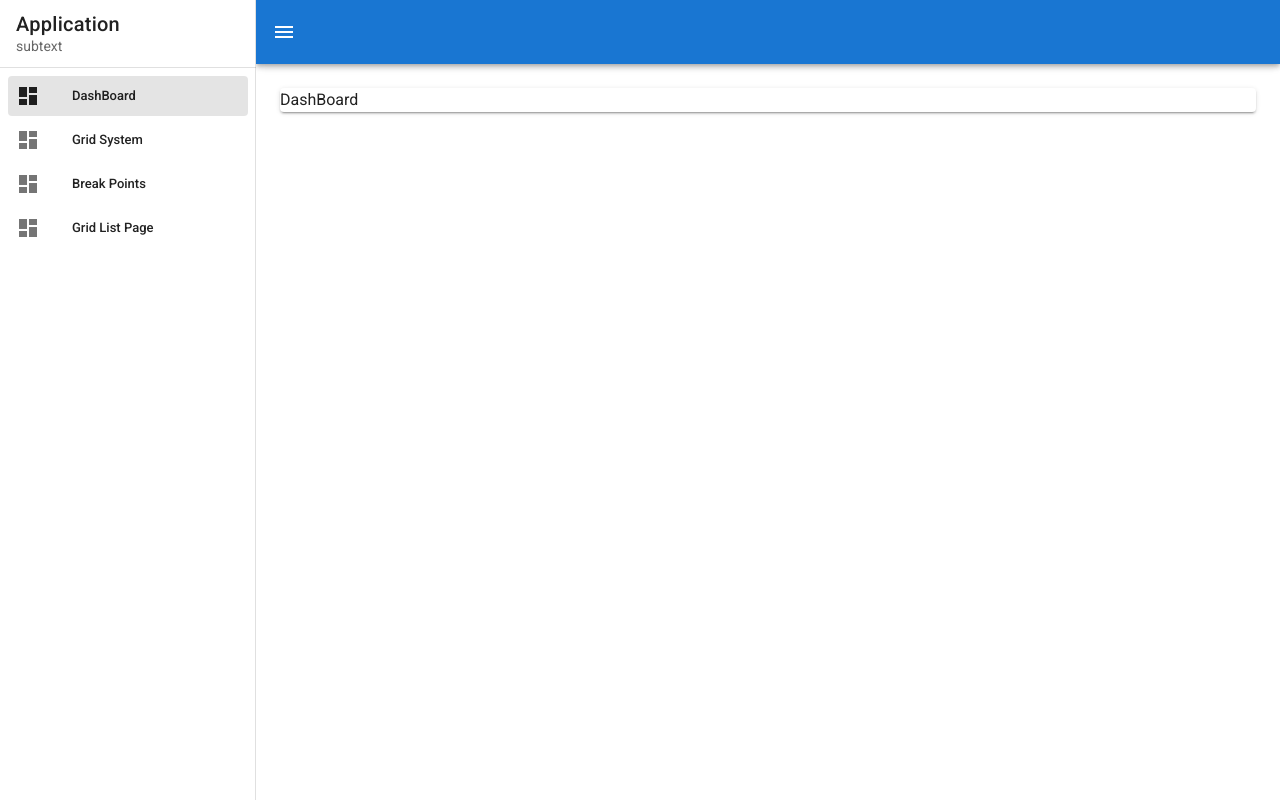
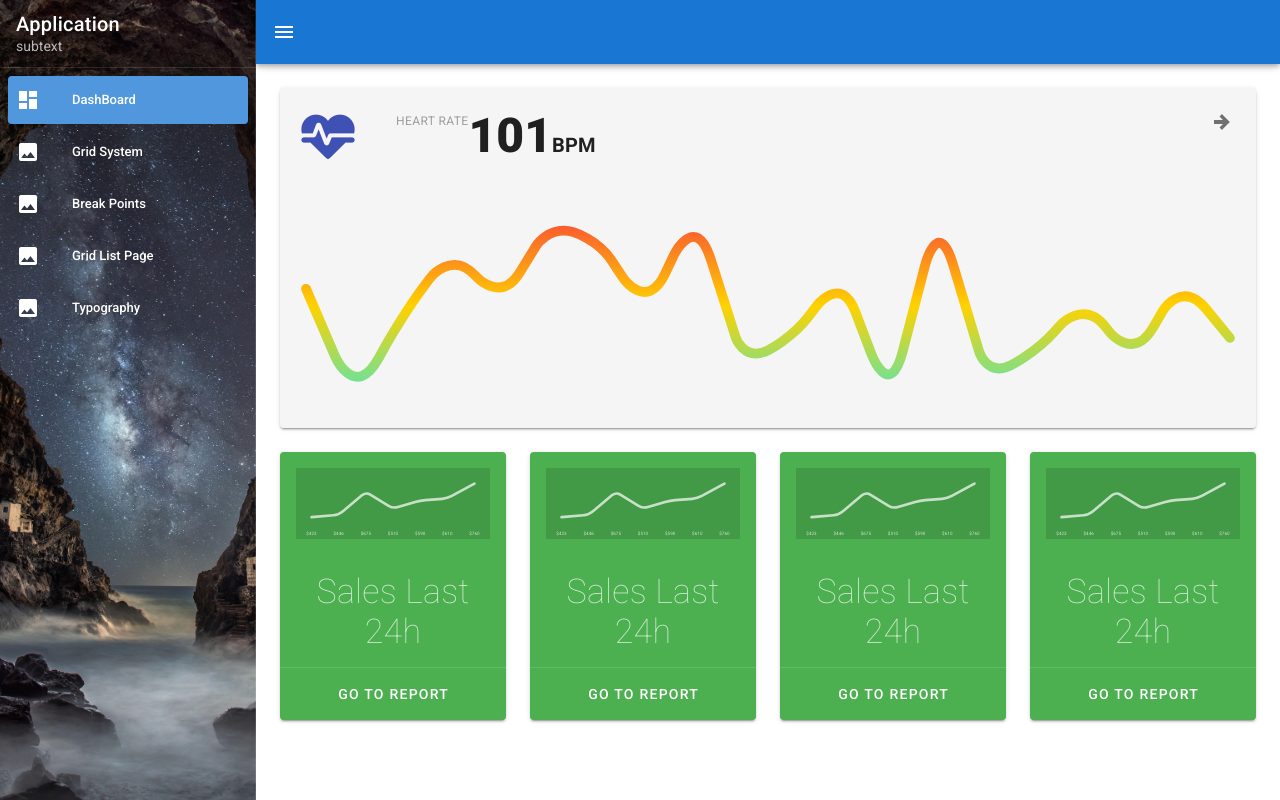
Before and after one commit to ryan3780/vue-admin-vuetify, a Vue app: page / in a window 1280 px wide. Both pictures are taken after a click on the button 28 px from the left and 32 px from the top of the page. Built offline with nearby package versions, Linux system fonts and the light colour scheme.

Commit message:
Add sidebar img & Typography

```diff
--- a/package.json
+++ b/package.json
@@ -52,7 +52,9 @@
     "parserOptions": {
       "parser": "@typescript-eslint/parser"
     },
-    "rules": {}
+    "rules": {
+      "vue/multi-word-component-names": "off"
+    }
   },
   "browserslist": [
     "> 1%",
--- a/src/App.vue
+++ b/src/App.vue
@@ -5,7 +5,15 @@
 
       <v-spacer />
     </v-app-bar>
-    <v-navigation-drawer v-model="drawer" app>
+    <v-navigation-drawer
+      v-model="drawer"
+      app
+      dark
+      :src="require(`@/assets/sidebar.jpg`)"
+    >
+      <template v-slot:img="props">
+        <v-img :gradient="gradient" v-bind="props"> </v-img>
+      </template>
       <v-list-item>
         <v-list-item-content>
           <v-list-item-title class="text-h6"> Application </v-list-item-title>
@@ -16,7 +24,14 @@
       <v-divider></v-divider>
 
       <v-list dense nav>
-        <v-list-item v-for="item in items" :key="item.title" link :to="item.to">
+        <v-list-item
+          v-for="item in items"
+          :key="item.title"
+          link
+          :to="item.to"
+          active-class="primary"
+          class="py-1"
+        >
           <v-list-item-icon>
             <v-icon>{{ item.icon }}</v-icon>
           </v-list-item-icon>
@@ -35,28 +50,33 @@
   </v-app>
 </template>
 
-<script lang="ts">
+<script>
 import Vue from "vue";
 
 export default Vue.extend({
   name: "App",
 
   components: {},
-
+  gradient: "rgba(0,0,0,0.7), rgba(0,0,0,0.7)",
   data: () => ({
     drawer: false,
     items: [
       { title: "DashBoard", icon: "mdi-view-dashboard", to: "/" },
-      { title: "Grid  System", icon: "mdi-view-dashboard", to: "/grid-system" },
+      { title: "Grid  System", icon: "mdi-image", to: "/grid-system" },
       {
         title: "Break Points",
-        icon: "mdi-view-dashboard",
+        icon: "mdi-image",
         to: "/breakpoints",
       },
       {
         title: "Grid List Page",
-        icon: "mdi-view-dashboard",
+        icon: "mdi-image",
         to: "/grid-list-page",
+      },
+      {
+        title: "Typography",
+        icon: "mdi-image",
+        to: "/typography",
       },
     ],
     right: null,
--- a/src/components/HelloWorld.vue
+++ b/src/components/HelloWorld.vue
@@ -73,7 +73,7 @@
   </v-container>
 </template>
 
-<script lang="ts">
+<script>
 import Vue from "vue";
 
 export default Vue.extend({
--- a/src/plugins/Vuetify.ts
+++ b/src/plugins/Vuetify.ts
@@ -1,4 +1,5 @@
 import Vue from "vue";
+
 import Vuetify from "vuetify/lib/framework";
 
 Vue.use(Vuetify);
--- a/src/router/index.ts
+++ b/src/router/index.ts
@@ -4,6 +4,7 @@ import DashBoard from "@/views/DashBoard";
 import GridSystem from "@/views/GridSystem";
 import GridListPage from "@/views/GridListPage";
 import BreakPoints from "@/views/BreakPoints";
+import Typography from "@/views/Typography";
 
 Vue.use(VueRouter);
 
@@ -34,6 +35,11 @@ const routes: routeInfo[] = [
     name: "BreakPoints",
     component: BreakPoints,
   },
+  {
+    path: "/typography",
+    name: "TypoGraphy",
+    component: Typography,
+  },
 ];
 
 const router = new VueRouter({
--- a/src/views/BreakPoints.vue
+++ b/src/views/BreakPoints.vue
@@ -8,9 +8,52 @@
         <v-card class="pa-3" oulined :height="height">콘텐츠</v-card>
       </v-container>
     </v-card>
+    <v-card class="mt-5">
+      <v-card-title>
+        $vuetify.breakpoint.mobile:{{ $vuetify.breakpoint.mobile }}
+      </v-card-title>
+      <v-container>
+        <v-dialog
+          v-model="dialog"
+          width="500"
+          :fullscreen="$vuetify.breakpoint.mobile"
+        >
+          <template v-slot:activator="{ on, attrs }">
+            <v-btn color="red lighten-2" dark v-bind="attrs" v-on="on">
+              Click Me
+            </v-btn>
+          </template>
+
+          <v-card>
+            <v-card-title class="text-h5 grey lighten-2">
+              Privacy Policy
+            </v-card-title>
+
+            <v-card-text>
+              Lorem ipsum dolor sit amet, consectetur adipiscing elit, sed do
+              eiusmod tempor incididunt ut labore et dolore magna aliqua. Ut
+              enim ad minim veniam, quis nostrud exercitation ullamco laboris
+              nisi ut aliquip ex ea commodo consequat. Duis aute irure dolor in
+              reprehenderit in voluptate velit esse cillum dolore eu fugiat
+              nulla pariatur. Excepteur sint occaecat cupidatat non proident,
+              sunt in culpa qui officia deserunt mollit anim id est laborum.
+            </v-card-text>
+
+            <v-divider></v-divider>
+
+            <v-card-actions>
+              <v-spacer></v-spacer>
+              <v-btn color="primary" text @click="dialog = false">
+                I accept
+              </v-btn>
+            </v-card-actions>
+          </v-card>
+        </v-dialog>
+      </v-container>
+    </v-card>
   </v-container>
 </template>
-<script lang="ts">
+<script>
 export default {
   computed: {
     height() {
@@ -28,6 +71,9 @@ export default {
       }
     },
   },
+  data: () => ({
+    dialog: false,
+  }),
 };
 </script>
 <style></style>
--- a/src/views/DashBoard.vue
+++ b/src/views/DashBoard.vue
@@ -1,9 +1,120 @@
 <template>
-  <v-container fluid>
-    <v-card> DashBoard </v-card>
+  <v-container>
+    <v-row>
+      <v-col cols="12">
+        <v-card color="grey lighten-4">
+          <v-card-title>
+            <v-icon
+              :color="checking ? 'red lighten-2' : 'indigo'"
+              class="mr-12"
+              size="64"
+              @click="takePulse"
+            >
+              mdi-heart-pulse
+            </v-icon>
+            <v-row align="start">
+              <div class="text-caption grey--text text-uppercase">
+                Heart rate
+              </div>
+              <div>
+                <span
+                  class="text-h3 font-weight-black"
+                  v-text="avg || '—'"
+                ></span>
+                <strong v-if="avg">BPM</strong>
+              </div>
+            </v-row>
+
+            <v-spacer></v-spacer>
+
+            <v-btn icon class="align-self-start" size="28">
+              <v-icon>mdi-arrow-right-thick</v-icon>
+            </v-btn>
+          </v-card-title>
+
+          <v-sheet color="transparent">
+            <v-sparkline
+              :key="String(avg)"
+              :smooth="16"
+              :gradient="['#f72047', '#ffd200', '#1feaea']"
+              :line-width="3"
+              :value="heartbeats"
+              auto-draw
+              stroke-linecap="round"
+            ></v-sparkline>
+          </v-sheet>
+        </v-card>
+      </v-col>
+      <v-col v-for="count in 4" :key="count" cols="12" sm="6" md="4" lg="3">
+        <v-card class="mx-auto text-center" color="green" dark>
+          <v-card-text>
+            <v-sheet color="rgba(0, 0, 0, .12)">
+              <v-sparkline
+                :value="value"
+                color="rgba(255, 255, 255, .7)"
+                height="100"
+                padding="24"
+                stroke-linecap="round"
+                smooth
+              >
+                <template v-slot:label="item"> ${{ item.value }} </template>
+              </v-sparkline>
+            </v-sheet>
+          </v-card-text>
+
+          <v-card-text>
+            <div class="text-h4 font-weight-thin">Sales Last 24h</div>
+          </v-card-text>
+
+          <v-divider></v-divider>
+
+          <v-card-actions class="justify-center">
+            <v-btn block text> Go to Report </v-btn>
+          </v-card-actions>
+        </v-card>
+      </v-col>
+    </v-row>
   </v-container>
 </template>
-<script lang="ts">
-export default {};
+<script>
+const exhale = (ms) => new Promise((resolve) => setTimeout(resolve, ms));
+
+export default {
+  data: () => ({
+    checking: false,
+    heartbeats: [],
+    value: [423, 446, 675, 510, 590, 610, 760],
+  }),
+
+  computed: {
+    avg() {
+      const sum = this.heartbeats.reduce((acc, cur) => acc + cur, 0);
+      const length = this.heartbeats.length;
+
+      if (!sum && !length) return 0;
+
+      return Math.ceil(sum / length);
+    },
+  },
+
+  created() {
+    this.takePulse(false);
+  },
+
+  methods: {
+    heartbeat() {
+      return Math.ceil(Math.random() * (120 - 80) + 80);
+    },
+    async takePulse(inhale = true) {
+      this.checking = true;
+
+      inhale && (await exhale(1000));
+
+      this.heartbeats = Array.from({ length: 20 }, this.heartbeat);
+
+      this.checking = false;
+    },
+  },
+};
 </script>
 <style></style>
--- a/src/views/GridListPage.vue
+++ b/src/views/GridListPage.vue
@@ -7,7 +7,7 @@
     </v-row>
   </v-container>
 </template>
-<script lang="ts">
+<script>
 export default {};
 </script>
 <style></style>
--- a/src/views/GridSystem.vue
+++ b/src/views/GridSystem.vue
@@ -52,7 +52,7 @@
     </v-card>
   </v-container>
 </template>
-<script lang="ts">
+<script>
 export default {};
 </script>
 <style></style>
--- /dev/null
+++ b/src/views/Typography.vue
@@ -0,0 +1,23 @@
+<template>
+  <v-container>
+    <v-card>
+      <v-card-title> Typography </v-card-title>
+      <v-card-text>
+        <v-card class="pa-3 text-h2 primary"> 컨텐츠</v-card>
+        <v-card class="pa-3 text-h2 primary--text"> 컨텐츠</v-card>
+      </v-card-text>
+      <v-container>
+        <v-card class="pa-3" outliend>
+          <p class="text-h1">Heading 1</p>
+          Font Roboto Weight 300 Size 6rem Letter spacing -.015625em Heading 2
+          Heading 3 Heading 4 Heading 5 Heading 6 Subtitle 1 Subtitle 2 Body 1
+          Body 2 BUTTON Caption OVERLINE
+        </v-card>
+      </v-container>
+    </v-card>
+  </v-container>
+</template>
+<script>
+export default {};
+</script>
+<style></style>
--- a/tsconfig.json
+++ b/tsconfig.json
@@ -35,8 +35,7 @@
     "src/**/*.tsx",
     "src/**/*.vue",
     "tests/**/*.ts",
-    "tests/**/*.tsx",
-    "src/**/*"
+    "tests/**/*.tsx"
   ],
   "exclude": [
     "node_modules"
```
Also changed, not shown: src/assets/sidebar.jpg (added).
